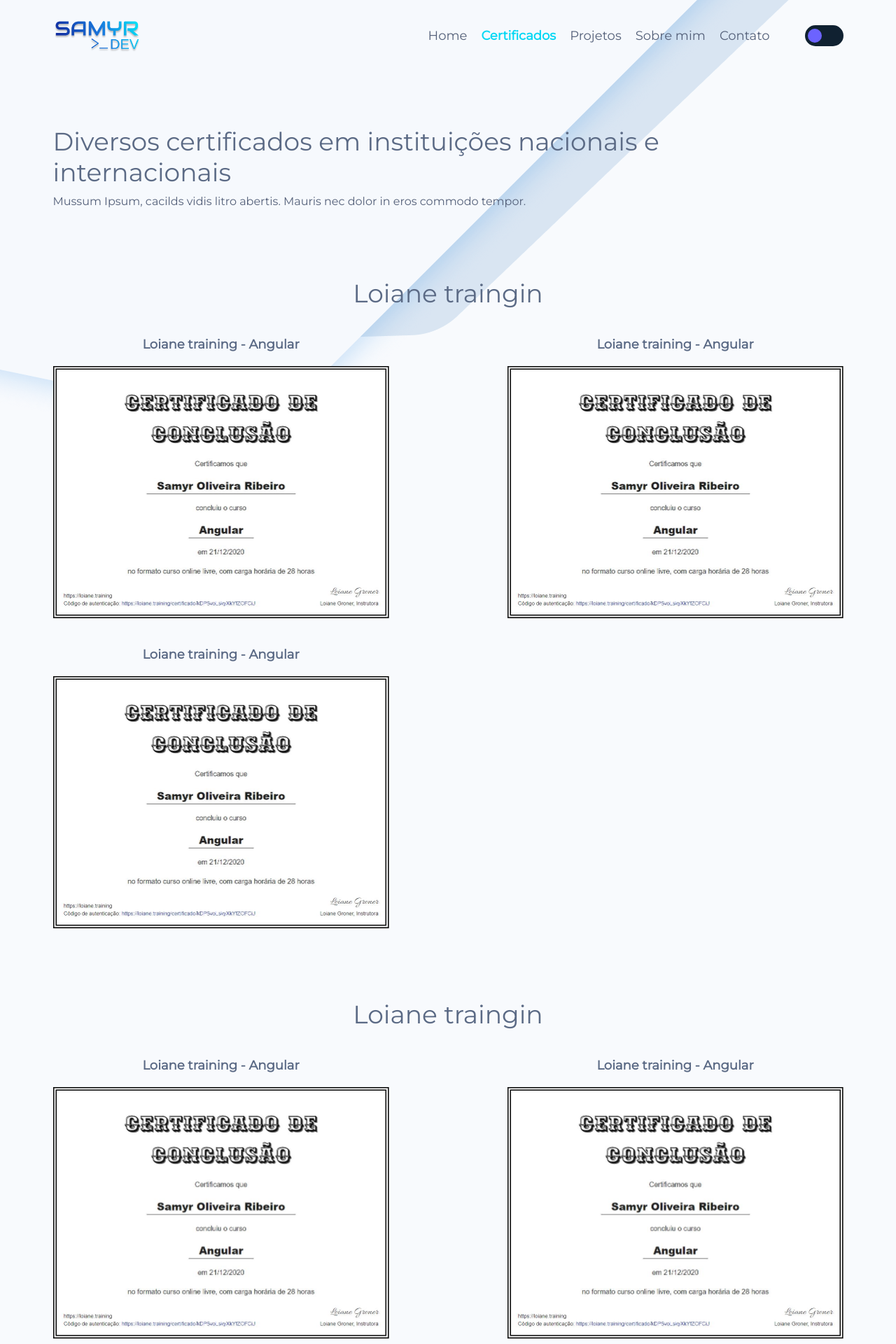
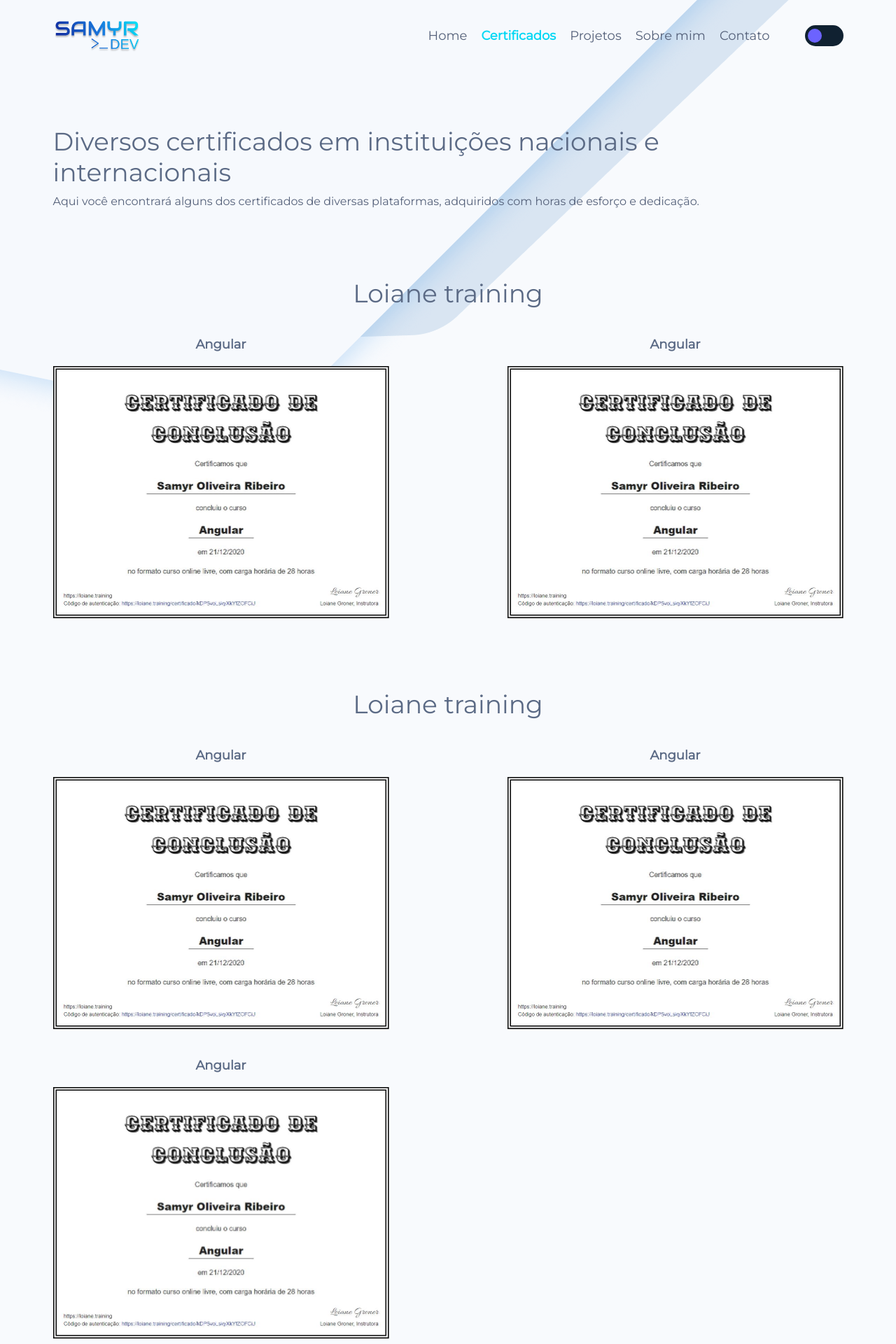
Before and after one commit to SamyrOR/personal-website, an Angular app: page /certificates in a window 1280 px wide. Shown: the top 1920 px of the page at 70% size. Built offline with nearby package versions, Linux system fonts and the light colour scheme.

Commit message:
feat: added certificates data

```diff
--- a/src/app/certificates/certificates.component.html
+++ b/src/app/certificates/certificates.component.html
@@ -2,80 +2,22 @@
   <div class="certificates">
     <h3>Diversos certificados em instituições nacionais e internacionais</h3>
     <p>
-      Mussum Ipsum, cacilds vidis litro abertis. Mauris nec dolor in eros
-      commodo tempor.
+      Aqui você encontrará alguns dos certificados de diversas plataformas,
+      adquiridos com horas de esforço e dedicação.
     </p>
-    <div class="certificates__organization">
-      <h3>Loiane traingin</h3>
+    <div
+      class="certificates__organization"
+      *ngFor="let organization of $organizations | async"
+    >
+      <h3>{{ organization.name }}</h3>
       <div class="certificates__wrapper">
-        <div class="certificate">
-          <h4 class="certificate__title">Loiane training - Angular</h4>
-          <a
-            href="https://loiane.training/certificado/kDP5voLskyXkYfZOFCiJ"
-            target="_blank"
-          >
-            <img
-              class="certificate__img"
-              src="../../assets/images/angular-loiane.JPG"
-              alt=""
-            />
-          </a>
-        </div>
-        <div class="certificate">
-          <h4 class="certificate__title">Loiane training - Angular</h4>
-          <a
-            href="https://loiane.training/certificado/kDP5voLskyXkYfZOFCiJ"
-            target="_blank"
-          >
-            <img
-              class="certificate__img"
-              src="../../assets/images/angular-loiane.JPG"
-              alt=""
-            />
-          </a>
-        </div>
-        <div class="certificate">
-          <h4 class="certificate__title">Loiane training - Angular</h4>
-          <a
-            href="https://loiane.training/certificado/kDP5voLskyXkYfZOFCiJ"
-            target="_blank"
-          >
-            <img
-              class="certificate__img"
-              src="../../assets/images/angular-loiane.JPG"
-              alt=""
-            />
-          </a>
-        </div>
-      </div>
-    </div>
-    <div class="certificates__organization">
-      <h3>Loiane traingin</h3>
-      <div class="certificates__wrapper">
-        <div class="certificate">
-          <h4 class="certificate__title">Loiane training - Angular</h4>
-          <a
-            href="https://loiane.training/certificado/kDP5voLskyXkYfZOFCiJ"
-            target="_blank"
-          >
-            <img
-              class="certificate__img"
-              src="../../assets/images/angular-loiane.JPG"
-              alt=""
-            />
-          </a>
-        </div>
-        <div class="certificate">
-          <h4 class="certificate__title">Loiane training - Angular</h4>
-          <a
-            href="https://loiane.training/certificado/kDP5voLskyXkYfZOFCiJ"
-            target="_blank"
-          >
-            <img
-              class="certificate__img"
-              src="../../assets/images/angular-loiane.JPG"
-              alt=""
-            />
+        <div
+          class="certificate"
+          *ngFor="let certificate of organization.certificates"
+        >
+          <h4 class="certificate__title">{{ certificate.name }}</h4>
+          <a [href]="certificate.link" target="_blank">
+            <img class="certificate__img" [src]="certificate.img" alt="" />
           </a>
         </div>
       </div>
--- a/src/app/certificates/certificates.component.ts
+++ b/src/app/certificates/certificates.component.ts
@@ -1,15 +1,18 @@
 import { Component, OnInit } from '@angular/core';
+import { Observable } from 'rxjs';
+import { GetDataService } from '../shared/get-data.service';
 
 @Component({
   selector: 'app-certificates',
   templateUrl: './certificates.component.html',
-  styleUrls: ['./certificates.component.scss']
+  styleUrls: ['./certificates.component.scss'],
 })
 export class CertificatesComponent implements OnInit {
+  $organizations!: Observable<any>;
 
-  constructor() { }
+  constructor(private getData: GetDataService) {}
 
   ngOnInit(): void {
+    this.$organizations = this.getData.getCertificates();
   }
-
 }
--- a/src/app/regular/home/home.component.ts
+++ b/src/app/regular/home/home.component.ts
@@ -1,11 +1,4 @@
-import {
-  AfterContentChecked,
-  AfterContentInit,
-  AfterViewChecked,
-  AfterViewInit,
-  Component,
-  OnInit,
-} from '@angular/core';
+import { Component, OnInit } from '@angular/core';
 import { Observable } from 'rxjs';
 import { GetDataService } from 'src/app/shared/get-data.service';
 
@@ -24,10 +17,7 @@
     setTimeout(() => this.loadCarousel(), 1000);
   }
 
-  ngAfterViewInit(): void {}
-  // ngAfterViewChecked(): void {
-  //   this.loadCarousel();
-  // }
+  // ngAfterViewInit(): void {}
 
   loadCarousel() {
     document
--- a/src/app/shared/get-data.service.ts
+++ b/src/app/shared/get-data.service.ts
@@ -8,6 +8,9 @@
   constructor(private httpClient: HttpClient) {}
 
   getProjects() {
-    return this.httpClient.get('assets/projects.json');
+    return this.httpClient.get('assets/data/projects.json');
+  }
+  getCertificates() {
+    return this.httpClient.get('assets/data/certificates.json');
   }
 }
--- /dev/null
+++ b/src/assets/data/certificates.json
@@ -0,0 +1,37 @@
+[
+  {
+    "name": "Loiane training",
+    "certificates": [
+      {
+        "name": "Angular",
+        "img": "../../assets/images/angular-loiane.JPG",
+        "link": "https://loiane.training/certificado/kDP5voLskyXkYfZOFCiJ"
+      },
+      {
+        "name": "Angular",
+        "img": "../../assets/images/angular-loiane.JPG",
+        "link": "https://loiane.training/certificado/kDP5voLskyXkYfZOFCiJ"
+      }
+    ]
+  },
+  {
+    "name": "Loiane training",
+    "certificates": [
+      {
+        "name": "Angular",
+        "img": "../../assets/images/angular-loiane.JPG",
+        "link": "https://loiane.training/certificado/kDP5voLskyXkYfZOFCiJ"
+      },
+      {
+        "name": "Angular",
+        "img": "../../assets/images/angular-loiane.JPG",
+        "link": "https://loiane.training/certificado/kDP5voLskyXkYfZOFCiJ"
+      },
+      {
+        "name": "Angular",
+        "img": "../../assets/images/angular-loiane.JPG",
+        "link": "https://loiane.training/certificado/kDP5voLskyXkYfZOFCiJ"
+      }
+    ]
+  }
+]
```
Also changed, not shown: src/assets/data/projects.json (renamed from src/assets/projects.json).
